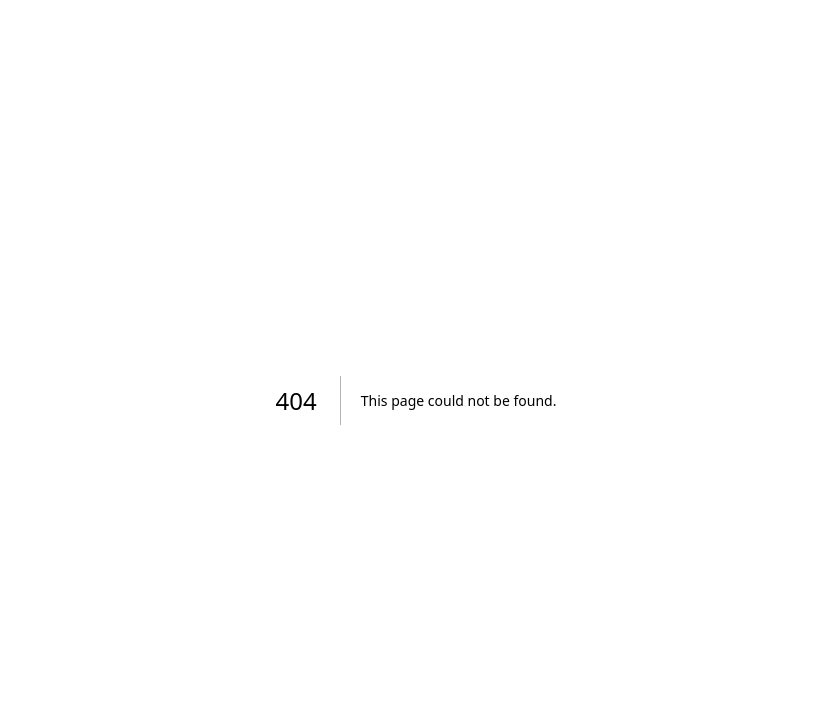
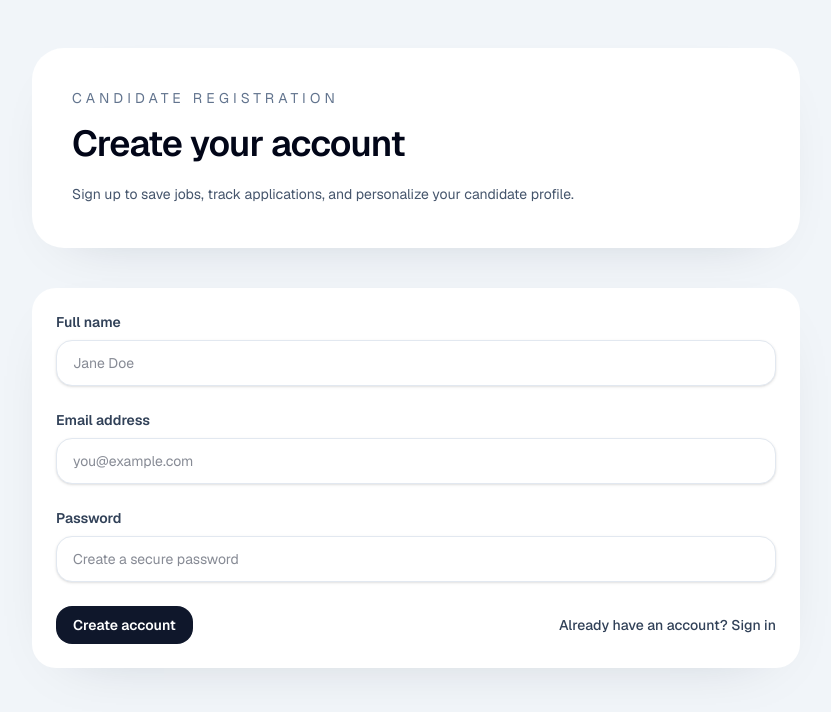
Before and after one commit to EasinTanvir/ai-recruitment-screener-rag, a Next.js app: page /register in a window 1280 px wide. Before the commit this address had no page. Shown: the top 712 px of the page, without its empty margins (224-1055 px from the left). Built offline with nearby package versions, Linux system fonts and the light colour scheme.

Commit message:
added auth page

```diff
--- /dev/null
+++ b/src/app/login/page.js
@@ -0,0 +1,100 @@
+"use client";
+
+import Link from "next/link";
+import { useForm } from "react-hook-form";
+import { toast, Toaster } from "react-hot-toast";
+import Button from "@/components/shared/Button";
+import Card from "@/components/shared/Card";
+import Input from "@/components/shared/Input";
+
+export default function LoginPage() {
+  const {
+    register,
+    handleSubmit,
+    formState: { errors },
+  } = useForm({
+    defaultValues: {
+      email: "",
+      password: "",
+    },
+  });
+
+  const onSubmit = (data) => {
+    toast.success("Login submitted. UI mock only.");
+    console.log("Login data:", data);
+  };
+
+  const fieldError = (message) => (
+    <p className="mt-2 text-sm text-rose-600">{message}</p>
+  );
+
+  return (
+    <main className="min-h-screen bg-slate-100 px-6 py-12 lg:px-10">
+      <Toaster position="top-right" toastOptions={{ duration: 3000 }} />
+      <div className="mx-auto max-w-3xl">
+        <div className="mb-10 rounded-4xl bg-white p-10 shadow-[0_20px_60px_-40px_rgba(15,23,42,0.25)]">
+          <p className="text-sm uppercase tracking-[0.3em] text-slate-500">
+            Candidate login
+          </p>
+          <h1 className="mt-4 text-4xl font-semibold tracking-tight text-slate-950">
+            Sign in to your account
+          </h1>
+          <p className="mt-4 max-w-2xl text-sm leading-7 text-slate-600">
+            Access your candidate dashboard, review applications, and manage
+            your profile.
+          </p>
+        </div>
+
+        <Card className="space-y-8">
+          <form onSubmit={handleSubmit(onSubmit)} className="space-y-6">
+            <div>
+              <label className="mb-2 block text-sm font-semibold text-slate-700">
+                Email address
+              </label>
+              <Input
+                type="email"
+                placeholder="you@example.com"
+                {...register("email", {
+                  required: "Email is required.",
+                  pattern: {
+                    value: /^[^\s@]+@[^\s@]+\.[^\s@]+$/,
+                    message: "Enter a valid email address.",
+                  },
+                })}
+              />
+              {errors.email && fieldError(errors.email.message)}
+            </div>
+
+            <div>
+              <label className="mb-2 block text-sm font-semibold text-slate-700">
+                Password
+              </label>
+              <Input
+                type="password"
+                placeholder="Enter your password"
+                {...register("password", {
+                  required: "Password is required.",
+                  minLength: {
+                    value: 8,
+                    message: "Password must be at least 8 characters.",
+                  },
+                })}
+              />
+              {errors.password && fieldError(errors.password.message)}
+            </div>
+
+            <div className="flex flex-col gap-4 sm:flex-row sm:items-center sm:justify-between">
+              <Button type="submit">Sign in</Button>
+              <Link
+                href="/register"
+                className="text-sm font-medium text-slate-700 transition hover:text-slate-950"
+              >
+                New to the platform? Create account
+              </Link>
+            </div>
+          </form>
+        </Card>
+      </div>
+    </main>
+  );
+}
--- /dev/null
+++ b/src/app/register/page.js
@@ -0,0 +1,119 @@
+"use client";
+
+import Link from "next/link";
+import { useForm } from "react-hook-form";
+import { toast, Toaster } from "react-hot-toast";
+import Button from "@/components/shared/Button";
+import Card from "@/components/shared/Card";
+import Input from "@/components/shared/Input";
+
+export default function RegisterPage() {
+  const {
+    register,
+    handleSubmit,
+    formState: { errors },
+  } = useForm({
+    defaultValues: {
+      name: "",
+      email: "",
+      password: "",
+    },
+  });
+
+  const onSubmit = (data) => {
+    toast.success("Registration submitted. UI mock only.");
+    console.log("Register data:", data);
+  };
+
+  const fieldError = (message) => (
+    <p className="mt-2 text-sm text-rose-600">{message}</p>
+  );
+
+  return (
+    <main className="min-h-screen bg-slate-100 px-6 py-12 lg:px-10">
+      <Toaster position="top-right" toastOptions={{ duration: 3000 }} />
+      <div className="mx-auto max-w-3xl">
+        <div className="mb-10 rounded-4xl bg-white p-10 shadow-[0_20px_60px_-40px_rgba(15,23,42,0.25)]">
+          <p className="text-sm uppercase tracking-[0.3em] text-slate-500">
+            Candidate registration
+          </p>
+          <h1 className="mt-4 text-4xl font-semibold tracking-tight text-slate-950">
+            Create your account
+          </h1>
+          <p className="mt-4 max-w-2xl text-sm leading-7 text-slate-600">
+            Sign up to save jobs, track applications, and personalize your
+            candidate profile.
+          </p>
+        </div>
+
+        <Card className="space-y-8">
+          <form onSubmit={handleSubmit(onSubmit)} className="space-y-6">
+            <div>
+              <label className="mb-2 block text-sm font-semibold text-slate-700">
+                Full name
+              </label>
+              <Input
+                type="text"
+                placeholder="Jane Doe"
+                {...register("name", {
+                  required: "Name is required.",
+                  minLength: {
+                    value: 2,
+                    message: "Name must be at least 2 characters.",
+                  },
+                })}
+              />
+              {errors.name && fieldError(errors.name.message)}
+            </div>
+
+            <div>
+              <label className="mb-2 block text-sm font-semibold text-slate-700">
+                Email address
+              </label>
+              <Input
+                type="email"
+                placeholder="you@example.com"
+                {...register("email", {
+                  required: "Email is required.",
+                  pattern: {
+                    value: /^[^\s@]+@[^\s@]+\.[^\s@]+$/,
+                    message: "Enter a valid email address.",
+                  },
+                })}
+              />
+              {errors.email && fieldError(errors.email.message)}
+            </div>
+
+            <div>
+              <label className="mb-2 block text-sm font-semibold text-slate-700">
+                Password
+              </label>
+              <Input
+                type="password"
+                placeholder="Create a secure password"
+                {...register("password", {
+                  required: "Password is required.",
+                  minLength: {
+                    value: 8,
+                    message: "Password must be at least 8 characters.",
+                  },
+                })}
+              />
+              {errors.password && fieldError(errors.password.message)}
+            </div>
+
+            <div className="flex flex-col gap-4 sm:flex-row sm:items-center sm:justify-between">
+              <Button type="submit">Create account</Button>
+              <Link
+                href="/login"
+                className="text-sm font-medium text-slate-700 transition hover:text-slate-950"
+              >
+                Already have an account? Sign in
+              </Link>
+            </div>
+          </form>
+        </Card>
+      </div>
+    </main>
+  );
+}
```
